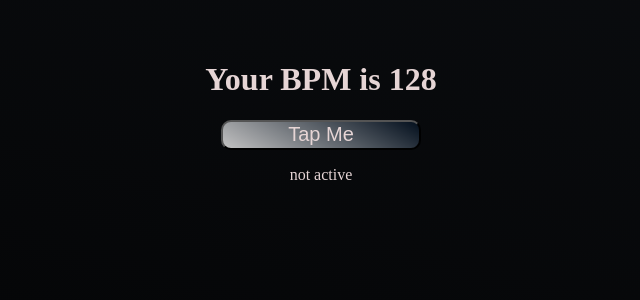
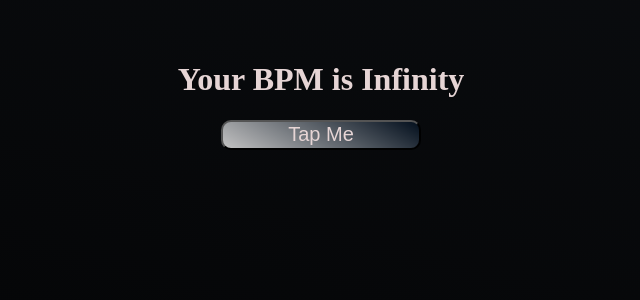
Before and after one commit to zhinit/bpm-tap, a React (Vite) app: page / in a window 1280 px wide. Shown: the top 300 px of the page, without its empty margins (319-959 px from the left). Built offline with nearby package versions, Linux system fonts and the light colour scheme.

Commit message:
bpm tracker is working

```diff
--- a/src/App.tsx
+++ b/src/App.tsx
@@ -1,28 +1,43 @@
 import { useState } from 'react'
+import { useRef } from 'react'
 import './App.css'
 
 function App() {
-  const [activePresses, setActivePresses] =useState(0);
+  const [activePresses, setActivePresses] = useState(0);
   let isActive = activePresses === 0 ? false : true;
+  const last4TimesRef = useRef([0, 0, 0, 0]);
+
 
   function handleTap() {
     setActivePresses((activePresses) => activePresses + 1);
     setTimeout(handleTimeout, 5000);
+    last4TimesRef.current.shift();
+    last4TimesRef.current.push(Date.now());
   }
 
   function handleTimeout() {
     setActivePresses(activePresses => activePresses - 1);
   }
 
+  function calculateBpm(): number {
+    let sumDeltas = 0;
+    for (let i = 1; i < last4TimesRef.current.length; i++) {
+      sumDeltas += last4TimesRef.current[i] - last4TimesRef.current[i-1];
+    }
+    const msPerBeat = sumDeltas / (last4TimesRef.current.length - 1);
+    const bpms = 1 / msPerBeat;
+    const bpm = Math.round(bpms*1000*60);
+    return bpm;
+  }
+
   return (
     <>
-      <h1>Your BPM is 128</h1>
+      <h1>Your BPM is {calculateBpm()}</h1>
       <button
       onPointerDown={handleTap}
       >
         Tap Me
       </button>
-      <p>{isActive ? "active" : "not active"}</p>
     </>
   )
 }
```
